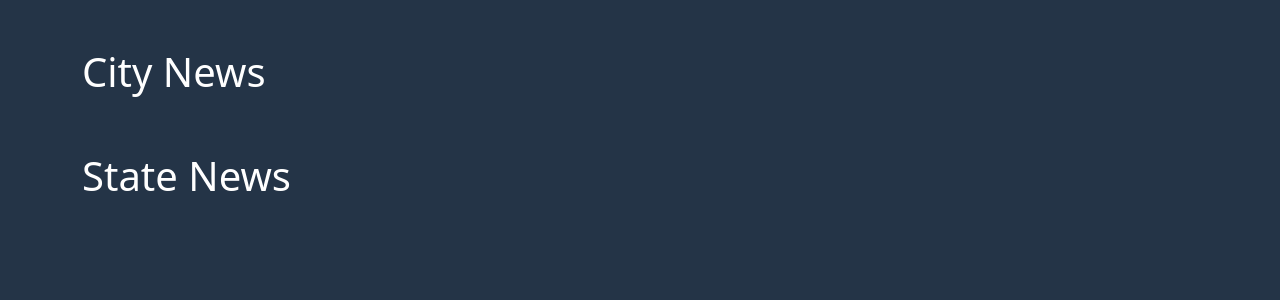
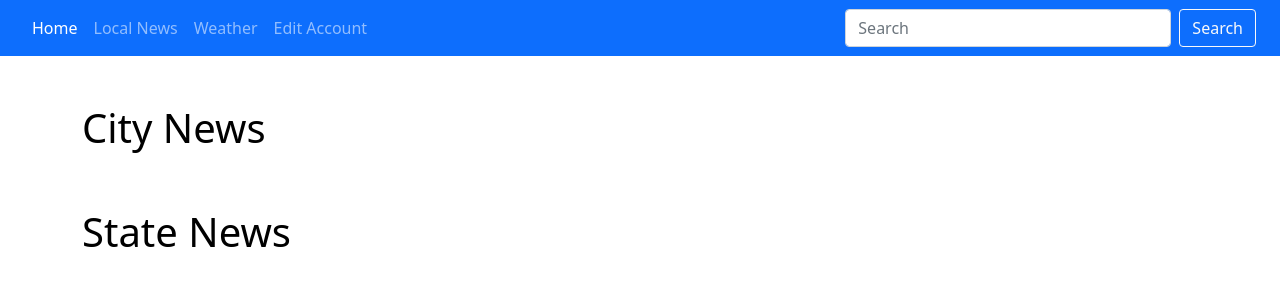
Before and after one commit to kmill227/News-Weather-Website, a PHP site: page /HCIProject/LocalNews.php in a window 1280 px wide. Shown: the top 300 px of the page. Run offline with PHP 8.4, Linux system fonts and the light colour scheme.

Commit message:
update css, add header to local news

```diff
--- a/LocalNews.css
+++ b/LocalNews.css
@@ -1,6 +1,6 @@
 body
 {
-    background-color: #243447;
+    background-color:white;
 }
 .col-sm-3
 {
@@ -14,6 +14,7 @@ body
 {
     justify-content: center;
     text-align: center;
+    background-color:white;
 }
 
 a
@@ -23,7 +24,7 @@ a
 
 h1
 {
-    color:white;
+    color:black;
 }
 
 .card-title
@@ -35,4 +36,5 @@ img
 {
     max-height: 200px;
     object-fit: cover;
+
 }
--- a/LocalNews.js
+++ b/LocalNews.js
@@ -16,6 +16,8 @@ getLocalNews("Cleveland, Ohio").then(result =>
         var div = document.createElement('div');
         div.className = 'col-sm-3';
 
+        var shadow = document.createElement('div');
+        shadow.className ="shadow p-3 mb-5 bg-body rounded";
 
         var card = document.createElement('div');
         card.className = 'card h-100'
--- a/LocalNews.php
+++ b/LocalNews.php
@@ -9,8 +9,46 @@
         <title>
             Local News
         </title>
+
     </head>
     <body>
+    <div class="row">
+    <div class="container-fluid">
+        <div class="col-md-12">
+            <nav class="navbar navbar-expand-lg navbar-dark bg-primary">
+              <div class="container-fluid">
+                  <button class="navbar-toggler" type="button" data-bs-toggle="collapse" data-bs-target="#navbarNav" aria-controls="navbarNav" aria-expanded="false" aria-label="Toggle navigation">
+                      <span class="navbar-toggler-icon"></span>
+                  </button>
+                  <div class="collapse navbar-collapse" id="navbarNav">
+                      <div class="col-md-8">
+                          <ul class="navbar-nav">
+                          <li class="nav-item">
+                              <a class="nav-link active" aria-current="page" href="#">Home</a>
+                          </li>
+                          <li class="nav-item">
+                              <a class="nav-link" href="#">Local News</a>
+                          </li>
+                          <li class="nav-item">
+                              <a class="nav-link" href="#">Weather</a>
+                          </li>
+                          <li class="nav-item">
+                              <a class="nav-link" href="#">Edit Account</a>
+                          </li>
+                          </ul>
+                      </div>
+                      <div class="col-md-4" id="searchForm">
+                           <form class="d-flex" method="post" action="http://localhost/HCIProject/globalSearch.php">
+                              <input class="form-control me-2" type="search" placeholder="Search" name="globalSearch" aria-label="Search">
+
+                              <button class="btn btn-outline-light" type="submit">Search</button>
+                            </form>
+                      </div>
+                  </div>
+            </nav>
+        </div>
+    </div>
+</div>
         <main>
             <div class="container mt-5" id='City'>
                 <h1 id = 'City News'>
```
